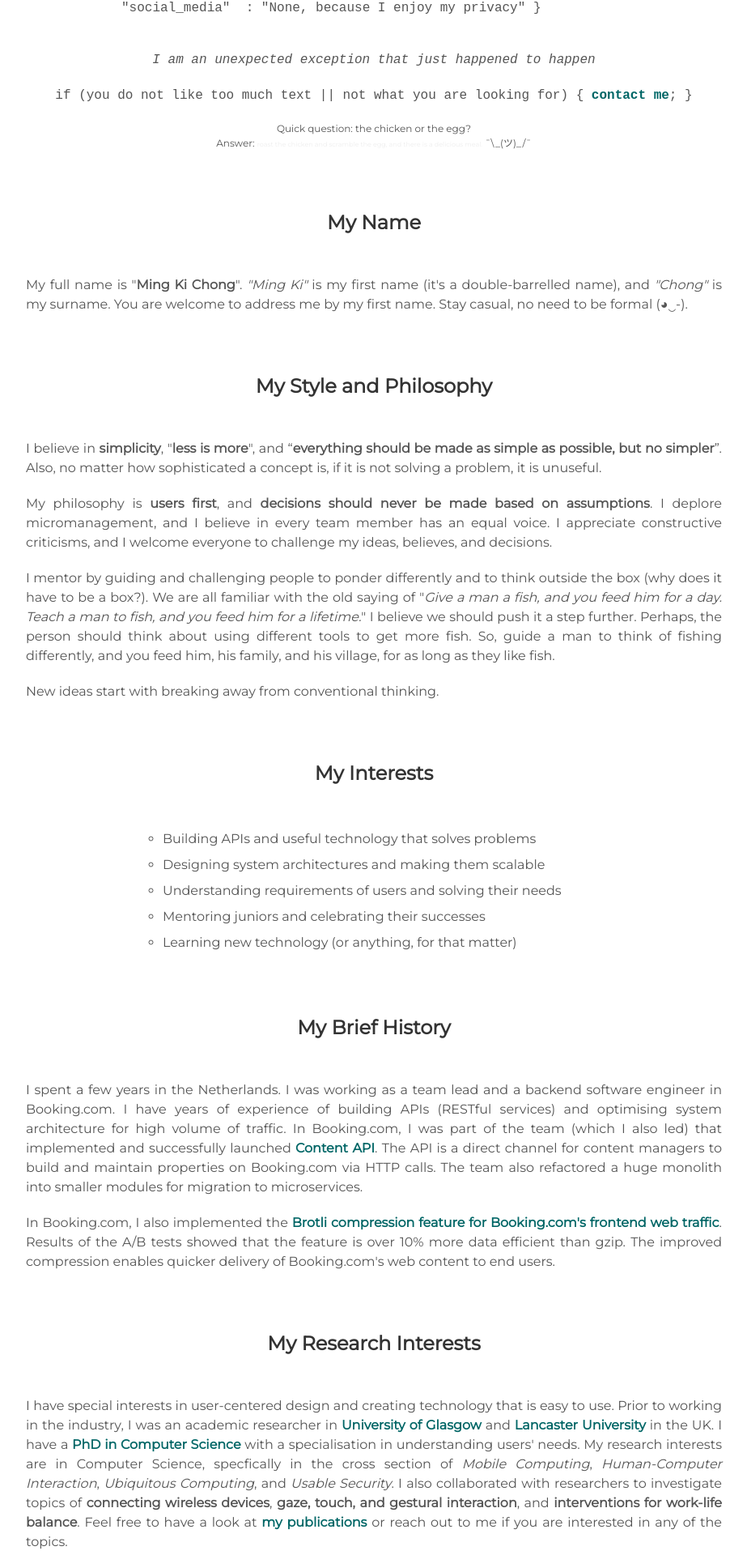
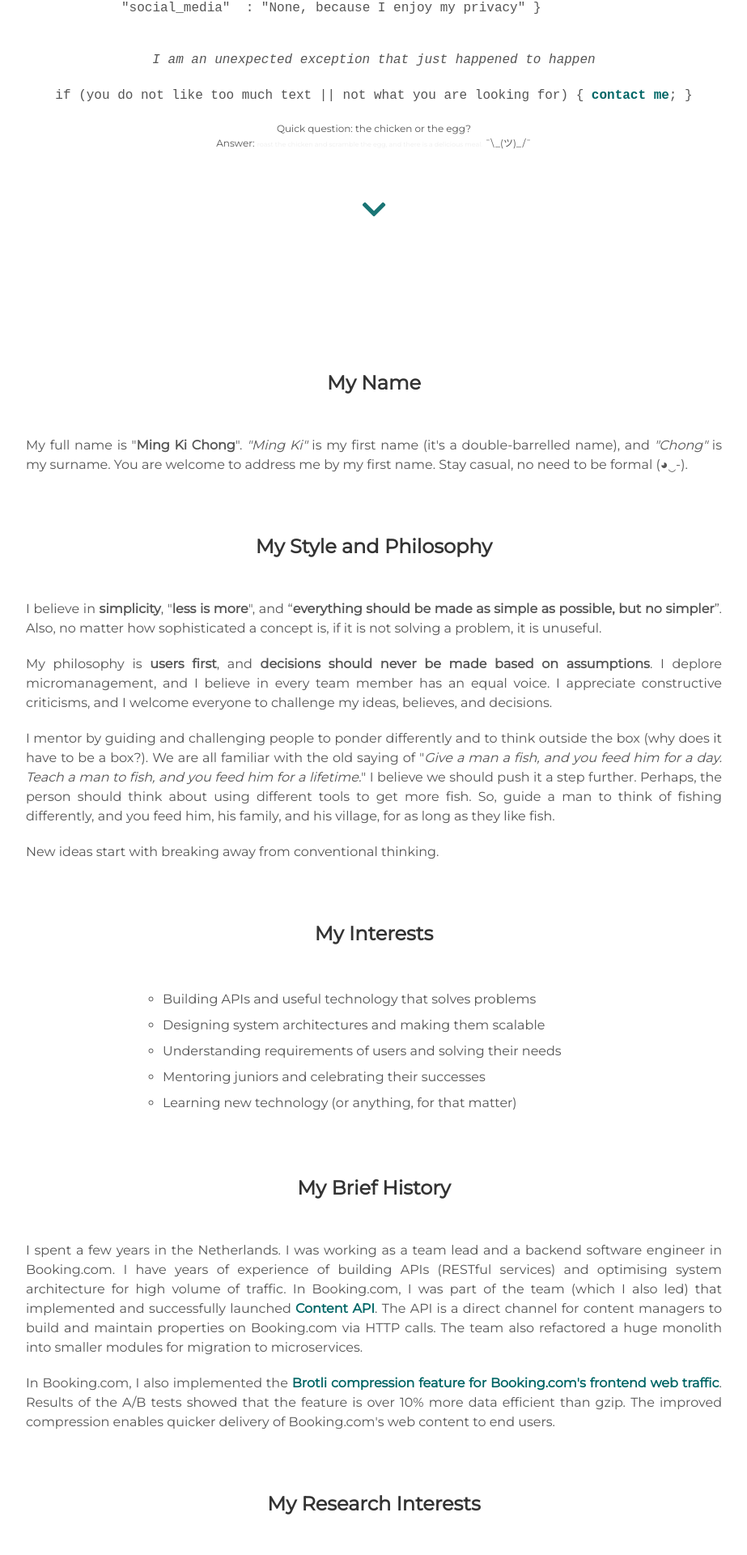
Before and after one commit to mingkichong/mingkichong.github.io, a Jekyll site: the page built from index.html, in a window 1280 px wide. Shown: the part 1155-3075 px from the top of the page at 81% size, without its empty margins (178-1101 px from the left). Built offline with Jekyll 4.4.1, drawn with Linux system fonts in a browser that asks for light colours.

Commit message:
add down scroll

```diff
--- a/_includes/about.html
+++ b/_includes/about.html
@@ -27,7 +27,13 @@
   </div>
 </div>
 
-<div class="about_user-details">
+<div class="about_down_scroll">
+  <span id="about_link">
+    <a href="#about_name" data-scroll><i class="icon fa fa-chevron-down" aria-hidden="true"></i></a>
+  </span>
+</div>
+
+<div class="about_user-details" id="about_name">
   <h3> My Name </h3>
 </div>
 <div class="about_details">
@@ -101,3 +107,9 @@
   I also collaborated with researchers to investigate topics of <strong>connecting wireless devices</strong>, <strong>gaze, touch, and gestural interaction</strong>, and <strong>interventions for work-life balance</strong>.
   Feel free to have a look at <span id="about_link"><a href="./#publications">my publications</a></span> or reach out to me if you are interested in any of the topics.
 </div>
+
+<div class="about_down_scroll">
+  <span id="about_link">
+    <a href="#skills" data-scroll><i class="icon fa fa-chevron-down" aria-hidden="true"></i></a>
+  </span>
+</div>
--- a/_includes/projects.html
+++ b/_includes/projects.html
@@ -54,3 +54,9 @@
     <a href="https://lh3.googleusercontent.com/doHU3huJvcaUZLsosJ59iv91Z7YeGGewaOA9zldutzEwsjy2gls26cb6772bL83xeowU=w2688-h1464-rw" data-lightbox="my_location_address_screenshots"><img src="https://lh3.googleusercontent.com/doHU3huJvcaUZLsosJ59iv91Z7YeGGewaOA9zldutzEwsjy2gls26cb6772bL83xeowU=w2688-h1464-rw" height="250" /></a>
   </div>
 </div>
+
+<div class="about_down_scroll">
+  <span id="about_link">
+    <a href="#publications" data-scroll><i class="icon fa fa-chevron-down" aria-hidden="true"></i></a>
+  </span>
+</div>
--- a/_includes/skills.html
+++ b/_includes/skills.html
@@ -29,3 +29,9 @@
     </li>
   </ul>
 </div>
+
+<div class="about_down_scroll">
+  <span id="about_link">
+    <a href="#projects" data-scroll><i class="icon fa fa-chevron-down" aria-hidden="true"></i></a>
+  </span>
+</div>
--- a/assets/css/about.css
+++ b/assets/css/about.css
@@ -1,6 +1,8 @@
 :root {
     --about-vertical-margin: 50px;
     --about-list-left-margin:100px;
+    --about-pulse-scale-size:1.25;
+    --about-bottom-margin: 150px;
 }
 
 .about_simplified {
@@ -58,6 +60,64 @@
     line-height: 2;
 }
 
+.about_down_scroll{
+    margin-top: var(--about-vertical-margin);
+    text-align: center;
+    font-size: 32px;
+    margin-bottom: var(--about-bottom-margin);
+}
+
+.about_down_scroll .icon {
+    -webkit-animation: pulses 2.6s infinite;
+    animation: pulses 2.6s infinite
+}
+
+@-webkit-keyframes pulses {
+  from {
+    -webkit-transform: scale3d(1, 1, 1);
+    transform: scale3d(1, 1, 1);
+  }
+
+  50% {
+    -webkit-transform: scale3d(var(--about-pulse-scale-size), var(--about-pulse-scale-size), var(--about-pulse-scale-size));
+    transform: scale3d(var(--about-pulse-scale-size), var(--about-pulse-scale-size), var(--about-pulse-scale-size));
+    -ms-filter: "progid:DXImageTransform.Microsoft.Alpha(Opacity=40)";
+    filter: alpha(opacity=40);
+    opacity: .4;
+  }
+
+  to {
+    -ms-filter: "progid:DXImageTransform.Microsoft.Alpha(Opacity=40)";
+    filter: alpha(opacity=100);
+    opacity: 1;
+    -webkit-transform: scale3d(1, 1, 1);
+    transform: scale3d(1, 1, 1);
+  }
+}
+
+@keyframes pulses {
+  from {
+    -webkit-transform: scale3d(1, 1, 1);
+    transform: scale3d(1, 1, 1);
+  }
+
+  50% {
+    -ms-filter: "progid:DXImageTransform.Microsoft.Alpha(Opacity=40)";
+    filter: alpha(opacity=40);
+    opacity: .4;
+    -webkit-transform: scale3d(var(--about-pulse-scale-size), var(--about-pulse-scale-size), var(--about-pulse-scale-size));
+    transform: scale3d(var(--about-pulse-scale-size), var(--about-pulse-scale-size), var(--about-pulse-scale-size));
+  }
+
+  to {
+    -ms-filter: "progid:DXImageTransform.Microsoft.Alpha(Opacity=40)";
+    filter: alpha(opacity=100);
+    opacity: 1;
+    -webkit-transform: scale3d(1, 1, 1);
+    transform: scale3d(1, 1, 1);
+  }
+}
+
 #about_link {
     font-weight: bold;
 }
```
